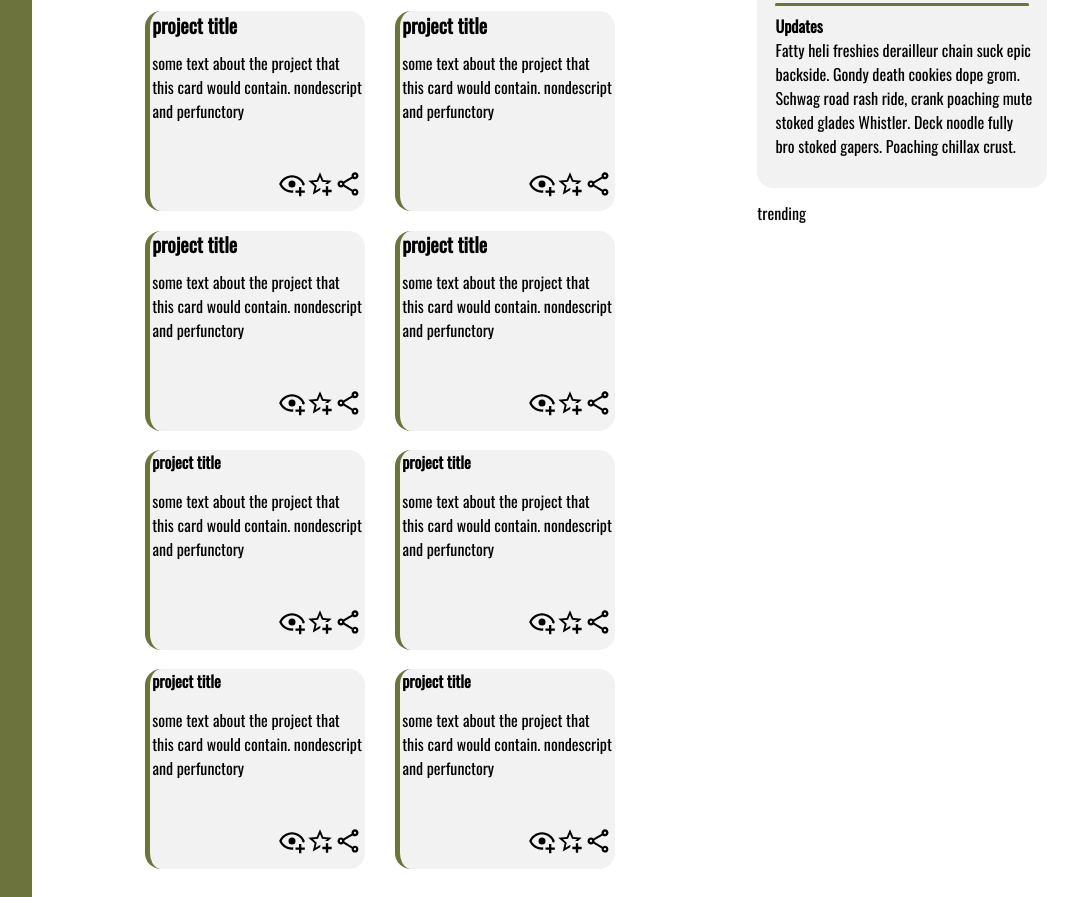
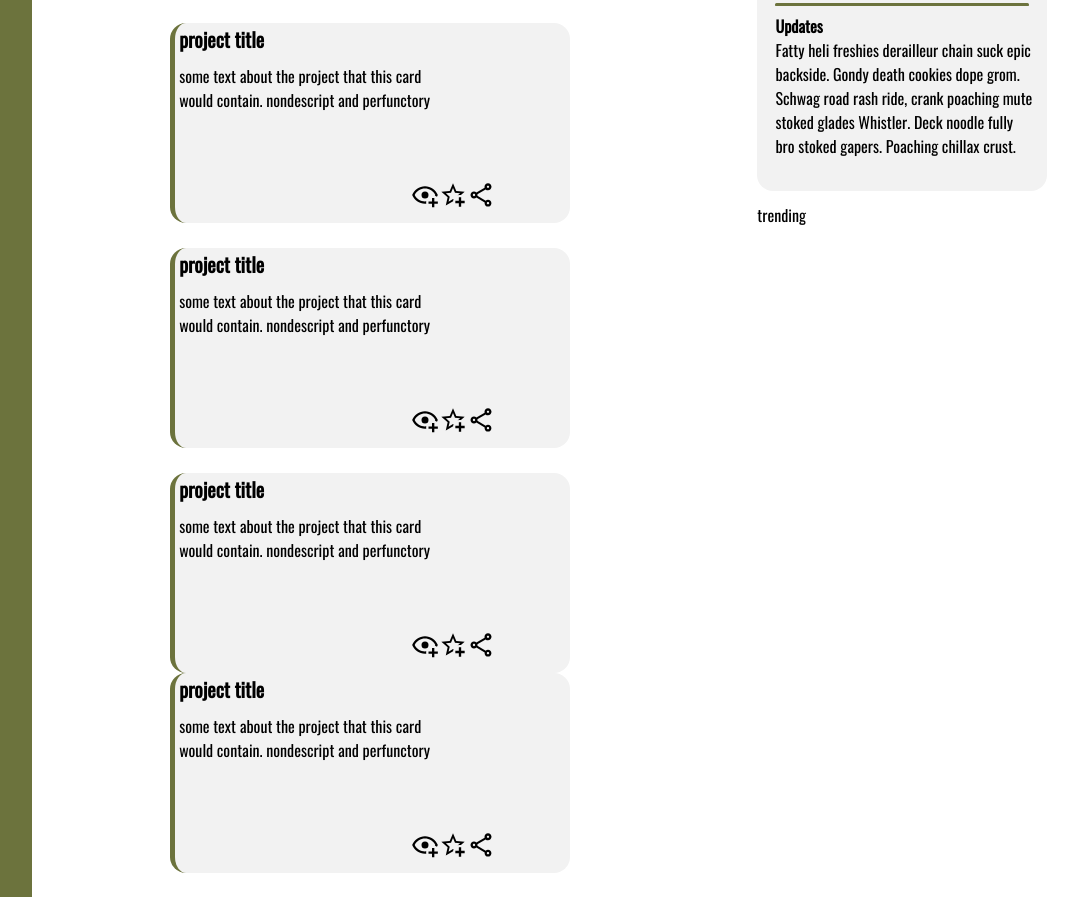
Before and after one commit to sMC-Lean/odin-admindashboard, a plain HTML site: page index.html in a window 1280 px wide. Shown: the part 663-1560 px from the top of the page, without its empty margins (160-1238 px from the left). Drawn offline with Linux system fonts and the light colour scheme.

Commit message:
minor layout changes to cards section

```diff
--- a/index.html
+++ b/index.html
@@ -228,114 +228,12 @@
               </div>
             </div>
           </div>
-          <div class="card">
-            <h4 class="card-title">project title</h4>
-            <p class="card-paragraph">
-              some text about the project that this card would contain.
-              nondescript and perfunctory
-            </p>
-            <div class="card-actions">
-              <div>
-                <img src="./resources/svg/eye-plus-outline.svg" alt="" />
-              </div>
-              <div>
-                <img src="./resources/svg/star-plus-outline.svg" alt="" />
-              </div>
-              <div>
-                <img src="./resources/svg/share-variant-outline.svg" alt="" />
-              </div>
-            </div>
-          </div>
-          <div class="card">
-            <h4 class="card-title">project title</h4>
-            <p class="card-paragraph">
-              some text about the project that this card would contain.
-              nondescript and perfunctory
-            </p>
-            <div class="card-actions">
-              <div>
-                <img src="./resources/svg/eye-plus-outline.svg" alt="" />
-              </div>
-              <div>
-                <img src="./resources/svg/star-plus-outline.svg" alt="" />
-              </div>
-              <div>
-                <img src="./resources/svg/share-variant-outline.svg" alt="" />
-              </div>
-            </div>
-          </div>
-          <div class="card">
-            <h4>project title</h4>
-            <p class="card-paragraph">
-              some text about the project that this card would contain.
-              nondescript and perfunctory
-            </p>
-            <div class="card-actions">
-              <div>
-                <img src="./resources/svg/eye-plus-outline.svg" alt="" />
-              </div>
-              <div>
-                <img src="./resources/svg/star-plus-outline.svg" alt="" />
-              </div>
-              <div>
-                <img src="./resources/svg/share-variant-outline.svg" alt="" />
-              </div>
-            </div>
-          </div>
-          <div class="card">
-            <h4>project title</h4>
-            <p class="card-paragraph">
-              some text about the project that this card would contain.
-              nondescript and perfunctory
-            </p>
-            <div class="card-actions">
-              <div>
-                <img src="./resources/svg/eye-plus-outline.svg" alt="" />
-              </div>
-              <div>
-                <img src="./resources/svg/star-plus-outline.svg" alt="" />
-              </div>
-              <div>
-                <img src="./resources/svg/share-variant-outline.svg" alt="" />
-              </div>
-            </div>
-          </div>
-          <div class="card">
-            <h4>project title</h4>
-            <p class="card-paragraph">
-              some text about the project that this card would contain.
-              nondescript and perfunctory
-            </p>
-            <div class="card-actions">
-              <div>
-                <img src="./resources/svg/eye-plus-outline.svg" alt="" />
-              </div>
-              <div>
-                <img src="./resources/svg/star-plus-outline.svg" alt="" />
-              </div>
-              <div>
-                <img src="./resources/svg/share-variant-outline.svg" alt="" />
-              </div>
-            </div>
-          </div>
-          <div class="card">
-            <h4>project title</h4>
-            <p class="card-paragraph">
-              some text about the project that this card would contain.
-              nondescript and perfunctory
-            </p>
-            <div class="card-actions">
-              <div>
-                <img src="./resources/svg/eye-plus-outline.svg" alt="" />
-              </div>
-              <div>
-                <img src="./resources/svg/star-plus-outline.svg" alt="" />
-              </div>
-              <div>
-                <img src="./resources/svg/share-variant-outline.svg" alt="" />
-              </div>
-            </div>
-          </div>
+
+
+
+
+
+
         </div>
         <div class="announcements">
           <h3 class="announcement-title">News</h3>
--- a/style.css
+++ b/style.css
@@ -269,13 +269,13 @@ input:focus {
   padding: 0 2% 0;
   padding-top: clamp(17px, 5%, 40px);
   display: grid;
-  grid-template-columns: repeat(auto-fit, minmax(230px, 250px));
-  grid-template-rows: repeat(auto-fit, minmax(210px, 230px));
+  grid-template-columns: repeat(auto-fit, minmax(230px, 450px));
+  grid-template-rows: repeat(auto-fit, minmax(210px, 300px));
   justify-content: center;
 }
 
 .card {
-  max-width: 220px;
+  max-width: 400px;
   height: 200px;
   padding: 1%;
   display: grid;
```
